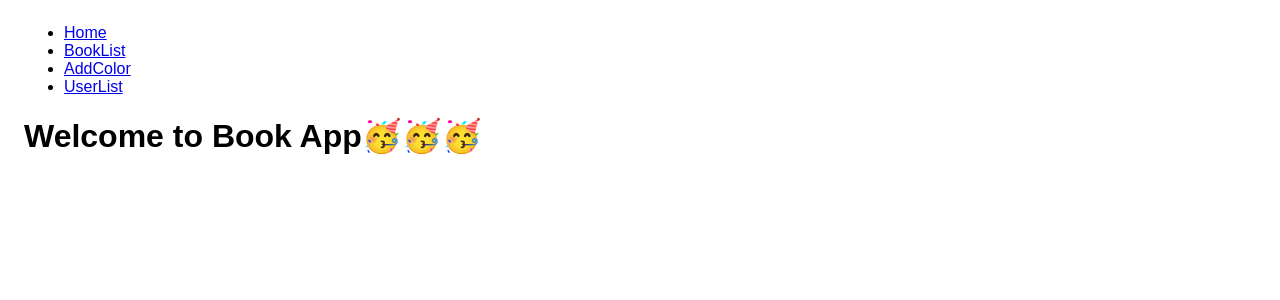
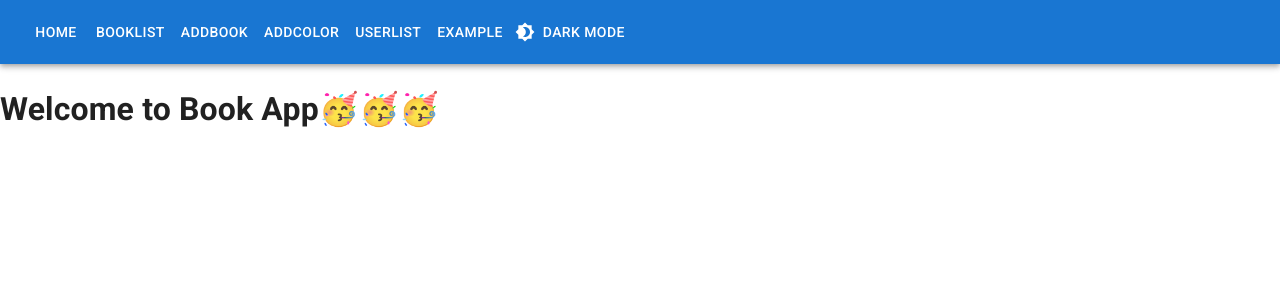
Before and after one commit to SangeethaShanmugm/b43-wd-react, a React (Create React App) app: page / in a window 1280 px wide. Shown: the top 300 px of the page. Built offline with nearby package versions, Linux system fonts and the light colour scheme.

Commit message:
added context

```diff
--- /dev/null
+++ b/src/AddBook.js
@@ -0,0 +1,57 @@
+import { useNavigate } from "react-router-dom";
+import { useState } from "react";
+import Button from "@mui/material/Button";
+import TextField from "@mui/material/TextField";
+
+export function AddBook({ bookList, setBookList }) {
+  const [name, setName] = useState("");
+  const [poster, setPoster] = useState("");
+  const [rating, setRating] = useState("");
+  const [summary, setSummary] = useState("");
+
+  const navigate = useNavigate();
+
+  return (
+    <div>
+      <div className="add-book-form">
+        <TextField
+          id="outlined-basic"
+          label="Name"
+          variant="outlined"
+          onChange={(event) => setName(event.target.value)} />
+        <TextField
+          id="outlined-basic"
+          label="Poster"
+          variant="outlined"
+          onChange={(event) => setPoster(event.target.value)} />
+        <TextField
+          id="outlined-basic"
+          label="Rating"
+          variant="outlined"
+          onChange={(event) => setRating(event.target.value)} />
+        <TextField
+          id="outlined-basic"
+          label="Summary"
+          variant="outlined"
+          onChange={(event) => setSummary(event.target.value)} />
+
+        <Button
+          variant="contained" // copy the bookList and add newBook to it
+          onClick={() => {
+            const newBook = {
+              name: name,
+              poster: poster,
+              rating: rating,
+              summary: summary,
+            };
+
+            setBookList([...bookList, newBook]);
+            navigate("/books");
+          }}
+        >
+          Add Book
+        </Button>
+      </div>
+    </div>
+  );
+}
--- a/src/App.js
+++ b/src/App.js
@@ -1,5 +1,5 @@
 import "./App.css";
-import { Routes, Route, Link, Navigate } from "react-router-dom";
+import { Routes, Route, Link, Navigate, useNavigate } from "react-router-dom";
 import { useState } from "react";
 import bookdata from "./data.json";
 import { AddColor } from "./AddColor";
@@ -7,6 +7,16 @@
 import { UserList } from "./UserList";
 import { BookList } from "./BookList";
 import { BookDetails } from "./BookDetails";
+import { NotFoundPage } from "./NotFoundPage";
+import { AddBook } from "./AddBook";
+import { ThemeProvider, createTheme } from "@mui/material/styles";
+import AppBar from "@mui/material/AppBar";
+import Toolbar from "@mui/material/Toolbar";
+import Button from "@mui/material/Button";
+import CssBaseline from "@mui/material/CssBaseline";
+import Brightness4Icon from "@mui/icons-material/Brightness4";
+import Brightness7Icon from "@mui/icons-material/Brightness7";
+import Example from "./context/Example";
 console.log(bookdata);
 
 console.log(bookdata[2].summary);
@@ -74,21 +84,70 @@
 ];
 
 export default function App() {
-  //JS starts
+  //1. Creating - createContext  ✅
+  //2. Publisher - provider - context.provider ✅
+  // 3.Subscriber - useContext - useContext(context)
+
   //Lifting the state up -> Lifted from child to parent
   const [bookList, setBookList] = useState(INITIAL_BOOK_LIST);
-  //JS Ends
-  //JSX starts
+  const [mode, setMode] = useState("light");
+  const theme = createTheme({
+    palette: {
+      mode: mode,
+    },
+  });
+
+  const navigate = useNavigate();
   return (
-    <div className="App">
-      <nav>
+    <ThemeProvider theme={theme}>
+      <CssBaseline />
+      <div>
+        <AppBar position="static">
+          <Toolbar>
+            <Button color="inherit" onClick={() => navigate("/")}>
+              Home
+            </Button>
+            <Button color="inherit" onClick={() => navigate("/books")}>
+              BookList
+            </Button>
+            <Button color="inherit" onClick={() => navigate("/books/add")}>
+              AddBook
+            </Button>
+            <Button color="inherit" onClick={() => navigate("/add-color")}>
+              AddColor
+            </Button>
+            <Button color="inherit" onClick={() => navigate("/user-profile")}>
+              UserList
+            </Button>
+            <Button
+              color="inherit"
+              onClick={() => navigate("/context-example")}
+            >
+              Example
+            </Button>
+            <Button
+              startIcon={
+                mode === "dark" ? <Brightness7Icon /> : <Brightness4Icon />
+              }
+              color="inherit"
+              onClick={() => setMode(mode === "light" ? "dark" : "light")}
+            >
+              {mode === "light" ? "dark" : "light"} Mode
+            </Button>
+          </Toolbar>
+        </AppBar>
+
+        {/* <nav>
         <ul>
           <li>
-            {/* Link change page without refresh */}
+            //Link change page without refresh
             <Link to="/">Home</Link>
           </li>
           <li>
             <Link to="/books">BookList</Link>
+          </li>
+          <li>
+            <Link to="/books/add">AddBook</Link>
           </li>
           <li>
             <Link to="/add-color">AddColor</Link>
@@ -97,7 +156,8 @@
             <Link to="/user-profile">UserList</Link>
           </li>
         </ul>
-      </nav>
+      </nav> */}
+
         <Routes>
           <Route path="/" element={<Home />} />
           <Route
@@ -108,24 +168,19 @@
             path="/books/:bookid"
             element={<BookDetails bookList={bookList} />}
           />
+          <Route
+            path="/books/add"
+            element={<AddBook bookList={bookList} setBookList={setBookList} />}
+          />
+
           <Route path="/add-color" element={<AddColor />} />
           <Route path="/user-profile" element={<UserList />} />
+          <Route path="/context-example" element={<Example />} />
           <Route path="/novel" element={<Navigate replace to="/books" />} />
           <Route path="/404" element={<NotFoundPage />} />
           <Route path="*" element={<Navigate replace to="/404" />} />
         </Routes>
       </div>
-  );
-  //JSX Ends
-}
-
-function NotFoundPage() {
-  return (
-    <div>
-      <img
-        src="https://cdn.dribbble.com/users/469578/screenshots/2597126/404-drib23.gif"
-        alt="404 Not Found"
-      />
-    </div>
+    </ThemeProvider>
   );
 }
--- a/src/BookList.js
+++ b/src/BookList.js
@@ -12,45 +12,6 @@
 
   return (
     <div>
-      <div className="add-book-form">
-        <TextField
-          id="outlined-basic"
-          label="Name"
-          variant="outlined"
-          onChange={(event) => setName(event.target.value)} />
-        <TextField
-          id="outlined-basic"
-          label="Poster"
-          variant="outlined"
-          onChange={(event) => setPoster(event.target.value)} />
-        <TextField
-          id="outlined-basic"
-          label="Rating"
-          variant="outlined"
-          onChange={(event) => setRating(event.target.value)} />
-        <TextField
-          id="outlined-basic"
-          label="Summary"
-          variant="outlined"
-          onChange={(event) => setSummary(event.target.value)} />
-
-        <Button
-          variant="contained" // copy the bookList and add newBook to it
-          onClick={() => {
-            const newBook = {
-              name: name,
-              poster: poster,
-              rating: rating,
-              summary: summary,
-            };
-
-            setBookList([...bookList, newBook]);
-          }}
-        >
-          Add Book
-        </Button>
-      </div>
-
       <div className="book-list">
         {bookList.map((bk, index) => (
           <Book key={index} book={bk} id={index} />
--- /dev/null
+++ b/src/NotFoundPage.js
@@ -0,0 +1,9 @@
+export function NotFoundPage() {
+  return (
+    <div>
+      <img
+        src="https://cdn.dribbble.com/users/469578/screenshots/2597126/404-drib23.gif"
+        alt="404 Not Found" />
+    </div>
+  );
+}
--- /dev/null
+++ b/src/context/Example.js
@@ -0,0 +1,63 @@
+import React, { useState, createContext, useContext } from "react";
+import { Sample2 } from "./Sample2";
+//create context
+export const NameContext = createContext();
+
+function Example() {
+  //   const name = "John";
+  const List = [
+    "jaideep",
+    "monica",
+    "abeer",
+    "ari",
+    "mahathi",
+    "nishitha",
+    "arjun",
+    "jack",
+  ];
+
+  const [name, setName] = useState("jack");
+  const [nameList, setNameList] = useState(List);
+  return (
+    <NameContext.Provider value={name}>
+      <div>
+        <Sample />
+        <Sample1 />
+        <Sample2 />
+        {/* {nameList.map((nm, index) => (
+          <Sample key={index} nameValue={nm} />
+        ))} */}
+        {/* <input
+          type="text"
+          placeholder="Enter Name"
+          value={name}
+          onChange={(event) => setName(event.target.value)}
+        />
+        //copy namelist and add new name
+        <button onClick={() => setNameList([...nameList, name])}>
+          Add Name
+        </button> */}
+
+        {/* <Sample nameValue={name} /> */}
+        {/* <Sample1 name={name} /> */}
+      </div>
+    </NameContext.Provider>
+  );
+}
+
+export default Example;
+
+function Sample() {
+  const name = useContext(NameContext);
+
+  return <p>Hi {name}🥳🥳</p>;
+}
+
+function Sample1() {
+  const name = useContext(NameContext);
+  return (
+    <div>
+      <h2>welcome {name}</h2>
+    </div>
+  );
+}
--- /dev/null
+++ b/src/context/Sample2.js
@@ -0,0 +1,10 @@
+import { useGlobalContext } from "./useGlobalContext";
+
+export function Sample2() {
+  const name = useGlobalContext();
+  return (
+    <div>
+      <h2>Hello {name}</h2>
+    </div>
+  );
+}
--- /dev/null
+++ b/src/context/useGlobalContext.js
@@ -0,0 +1,7 @@
+import { useContext } from "react";
+import { NameContext } from "./Example";
+
+
+export const useGlobalContext = () => {
+    return useContext(NameContext);
+};
```
Also changed, not shown: src/notes.txt. Lines whose indentation alone changed are shown as unchanged.
